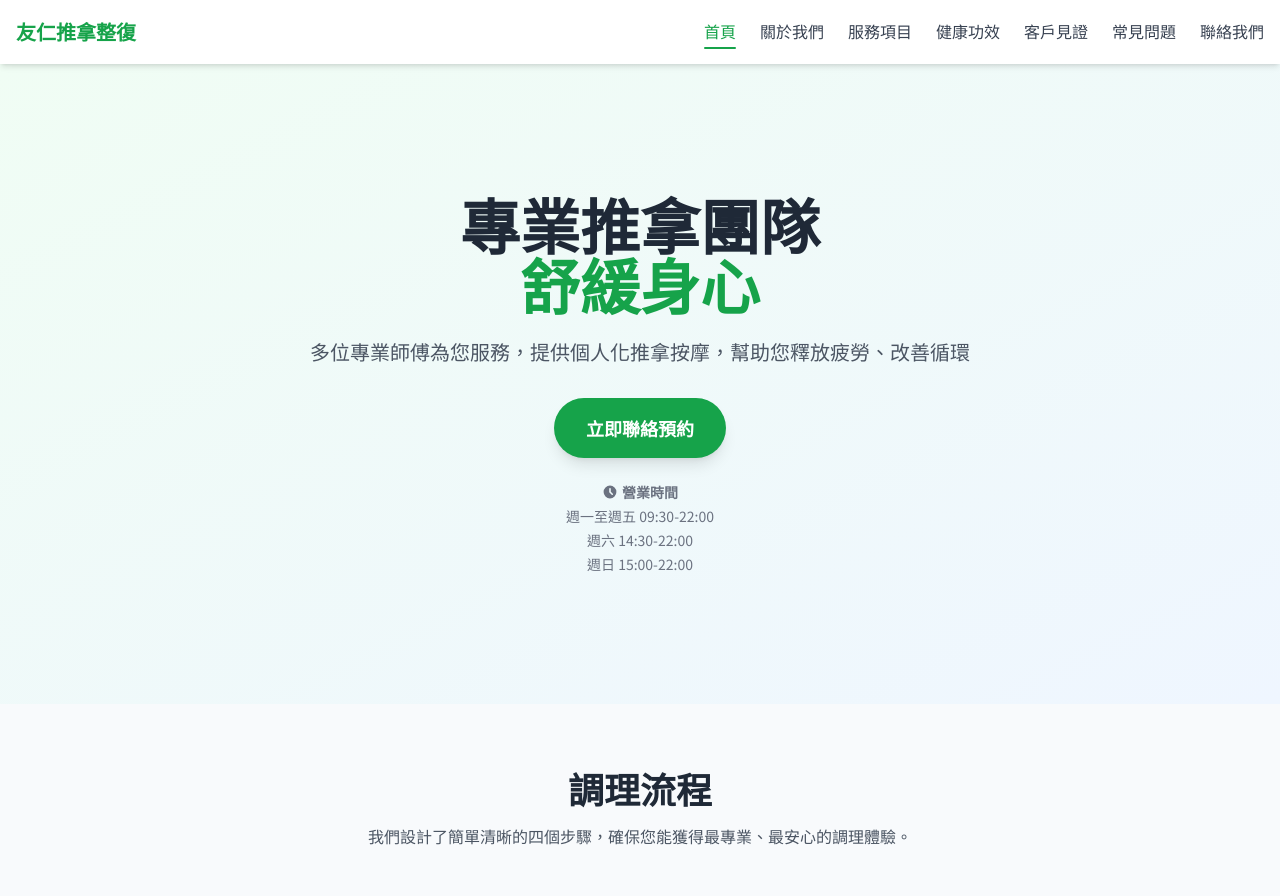
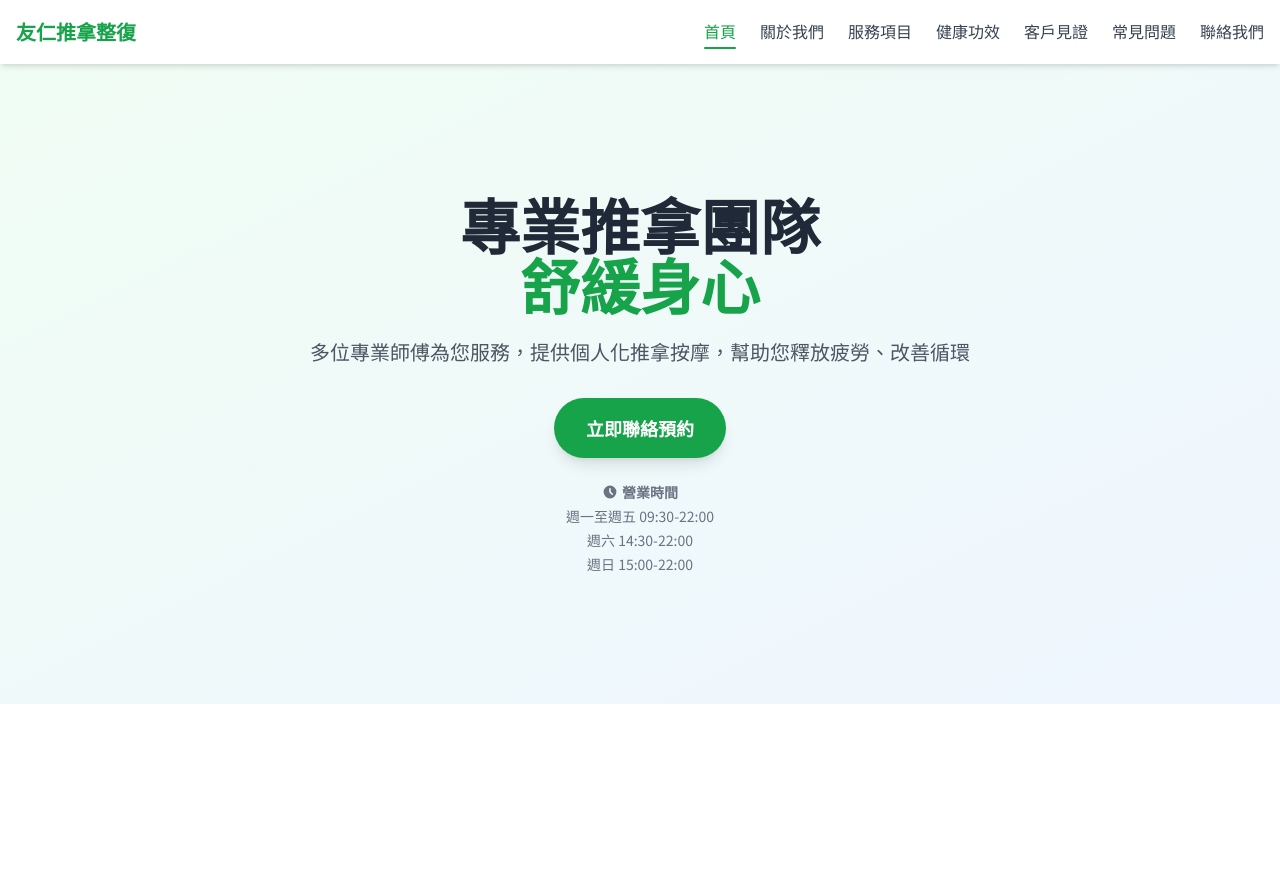
Before and after one commit to Yahoo0976095579/tuina, a Nuxt app: page / in a window 1280 px wide. Shown: the top 896 px of the page. After the commit the page ends 800 px from the top, so only its background shows below. Built offline with nearby package versions, Linux system fonts and the light colour scheme.

Commit message:
hero測試

```diff
--- a/pages/index.vue
+++ b/pages/index.vue
@@ -1,10 +1,10 @@
 <template>
   <div>
     <Hero />
-    <Process />
+
     <!--
     <Services />
-
+    <Process />
 
     <Benefits />
     <Testimonials />
```
